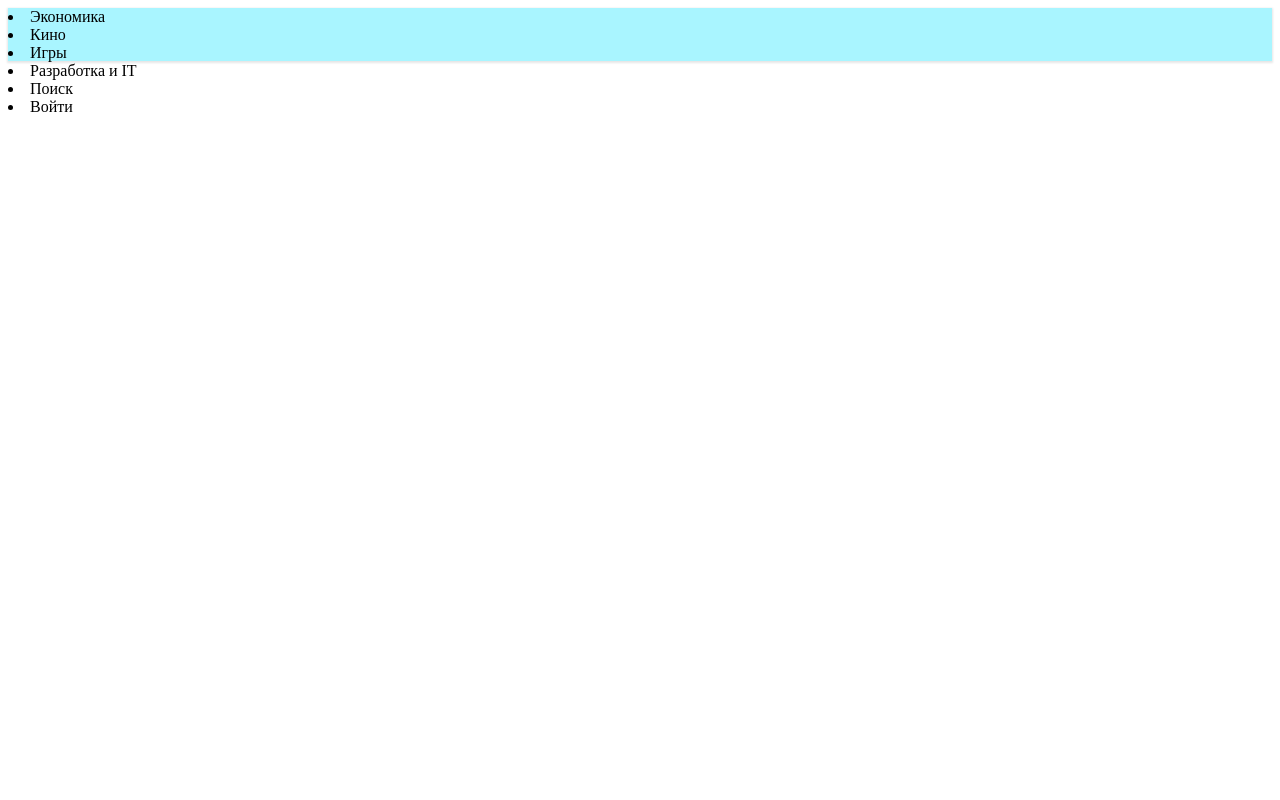
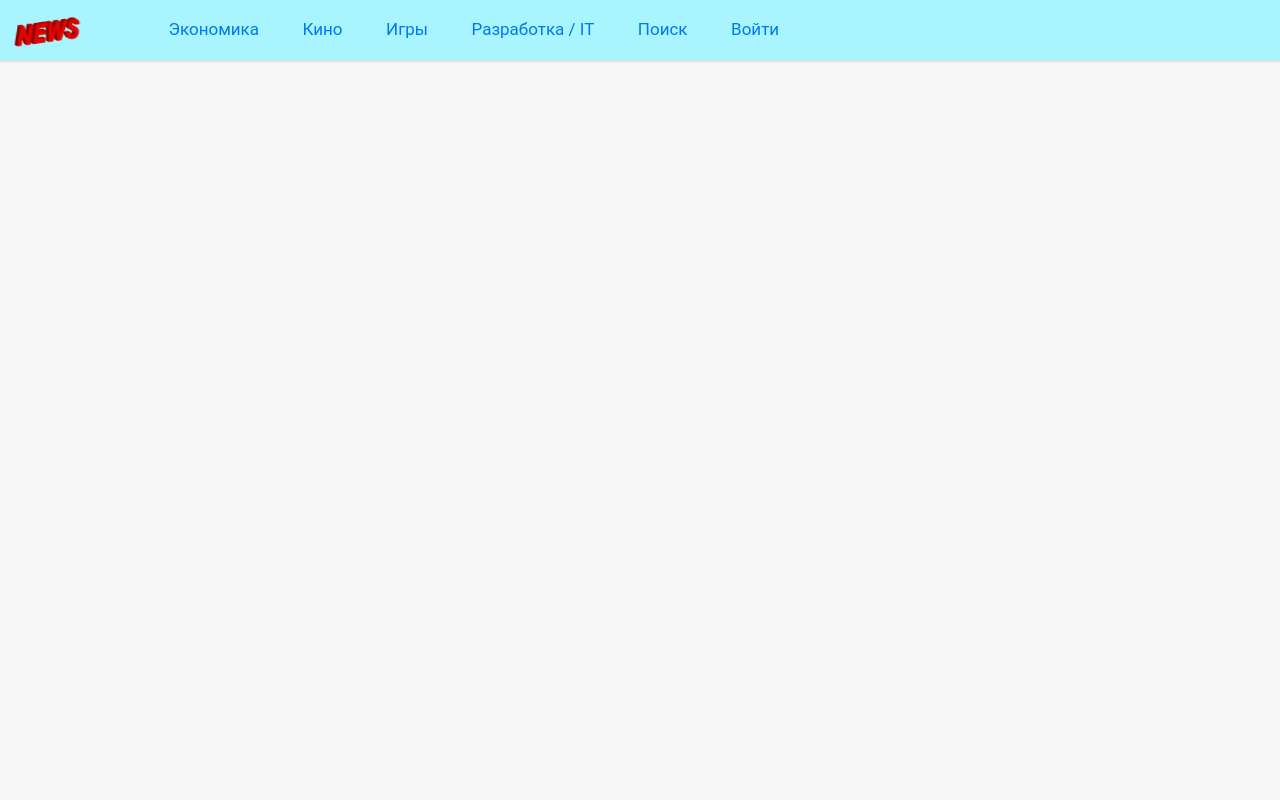
Before and after one commit to beforedisappear/jespersite, a Django app: page / in a window 1280 px wide. Run offline with Django 4.2, Linux system fonts and the light colour scheme.

Commit message:
upd css and base.html

```diff
--- a/mainapp/static/mainapp/css/style.css
+++ b/mainapp/static/mainapp/css/style.css
@@ -1,16 +1,127 @@
 /* оформление css | хранение каскадных таблицы стилей */
+
+
+#mainWrap {
+   min-height: 100%;
+   position: relative;
+}
+
+html,
+body {
+  margin: 0;
+  padding: 0;
+  width: 100%;
+  height: 100%;
+}
+
+body {
+   font-family: "Roboto", Helvetica, Arial, Sans-Serif;
+   font-size: 14px;
+   line-height: 1.5em;
+   background: #f6f6f6;
+   min-width: 1000px;
+   color: #000;
+ }
+
+ /* шрифты */
+
+a {
+   transition: all 0.2s;
+   -o-transition: all 0.2s;
+   -moz-transition: all 0.2s;
+   -webkit-transition: all 0.2s;
+   -ms-transition: all 0.2s;
+   color: #0078f0;
+   text-decoration: none;
+ }
+
+strong,
+b {
+   font-weight: bold;
+ }
+
+h1, h2, h3, h4, h5, h6, .h1, .h2, .h3, .h4, .h5, .h6 {
+   margin: 0 0 12px 0;
+   padding: 0;
+   font-weight: 500;
+   line-height: 1.3;
+ }
+
+h1, .h1 {
+   font-size: 30px; }
+
+h2, .h2 {
+   font-size: 22px; }
+
+h3, .h3 {
+   font-size: 18px; }
+
+h4, .h4 {
+   font-size: 16px; }
+
+ h5, .h5 {
+   font-size: 15px; }
+
+h6, .h6 {
+   font-size: 14px; }
+
+h4.blockTitle {
+   font-size: 26px;
+   font-weight: normal;
+   color: #999;
+ }
+
+h3.blockTitle {
+   font-size: 26px;
+   font-weight: normal;
+   color: #999;
+ }
+
+p {
+   margin: 0 0 10px 0;
+   line-height: 1.4; }
+
+ /* end */
 
 .header {
 	background: #a9f5ff;
-	height: 53px;
+	height: 60px;
 	box-shadow: 0 1px 2px 1px rgba(0,0,0,.1);
-	-webkit-box-shadow: 0 1px 2px 1px rgba(0,0,0,.1);
+   -webkit-box-shadow: 0 1px 2px 1px rgba(0,0,0,.1); /*?*/
+   text-align: justify;
 }
 
-.header:after {
-   width: 0;
-   height: 0;
-   clear: both;
-   content: '';
+.logo {
+   display: inline-block;
+   vertical-align: middle;
+   *vertical-align: auto; /*?*/
+   *zoom: 1;              /*?*/
+   *display: inline;      /*?*/
+   margin: 8px 20px 0 10px;
+}
+
+.logo a {
    display: block;
+   line-height: 0;
 }
+
+.headerNav {
+   display: inline-block;
+   vertical-align: middle;
+   *vertical-align: auto;
+   *zoom: 1;
+   *display: inline;
+}
+
+.headerNav ul li {
+	display: inline-block;
+	vertical-align: middle;
+	*vertical-align: auto;
+	*zoom: 1;
+	*display: inline;
+	font-size: 17px;
+	margin: 0;
+	padding: 0px 20px;
+}
+
+ /*_________________*/
--- a/mainapp/templates/mainapp/base.html
+++ b/mainapp/templates/mainapp/base.html
@@ -1,10 +1,11 @@
 <!-- base template (dry) -->
+
 {% load static %} <!-- загрузка тега для подключения внешних файлов -->
 
 <!DOCTYPE html>
 <html>
 
-<!-- <head> хранение служебной информации о странице -->
+<!-- хранение служебной информации о странице -->
 <head>
    <title>{{ title }}</title>
    <!-- подключение файла оформления -->
@@ -16,14 +17,23 @@
 <body>
 
 {% block mainmenu %}
-   <div class='header'>
-   {% for m in menu %}
-      <li> {{m}} </li>
-   {% endfor %}
+   <div id='mainWrap'>
+      <div class='header'>
+         <!-- иконка нашего сайта-->
+         <div class="logo">
+            <a href="#"><img src="{% static 'mainapp/images/test-icon.ico'%}" width="75" height="50" alt="News"/></a>
+         </div>
+         <nav id="nav" class="headerNav">
+            <ul class="headerNavUl">
+            {% for m in menu %}
+               <li><a href="#">{{m}}</a></li>
+            {% endfor %}
+            </ul>
+         </nav>
+      </div>
    </div>
 {% endblock mainmenu %}
 
 </body>
 
-
 </html>
--- a/mainapp/views.py
+++ b/mainapp/views.py
@@ -1,7 +1,7 @@
 from django.shortcuts import render
 from django.http import HttpResponse, HttpResponseNotFound
 
-menu = ['Экономика', 'Кино', 'Игры', 'Разработка и IT', 'Поиск', 'Войти']
+menu = ['Экономика', 'Кино', 'Игры', 'Разработка / IT', 'Поиск', 'Войти']
 
 def index(request):
     return render(request, 'mainapp/index.html', {'menu': menu, 'title': 'Главная страница'})
```
